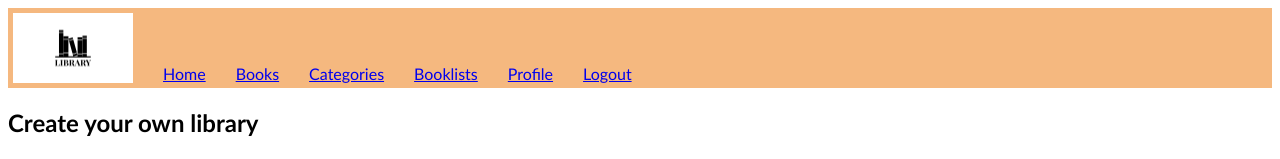
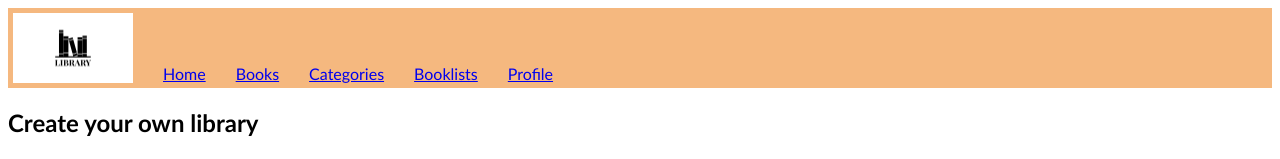
Before and after one commit to michaels90up/next-js-final-project-library, a Next.js app: page / in a window 1280 px wide. Shown: the top 159 px of the page. Built offline with nearby package versions, Linux system fonts and the light colour scheme.

Commit message:
Adding functional rendering logout

```diff
--- a/components/Header.js
+++ b/components/Header.js
@@ -19,7 +19,12 @@ const navStyles = css`
   }
 `;
 
-export default function Header() {
+function Anchor({ children, ...props }) {
+  // using a instead of Link since we want to force a full refresh
+  return <a {...props}>{children}</a>;
+}
+
+export default function Header(props) {
   return (
     <header>
       <nav css={navStyles}>
@@ -30,7 +35,20 @@ export default function Header() {
           <Link href="/categories">Categories</Link>
           <Link href="/booklists">Booklists</Link>
           <Link href="/profile">Profile</Link>
-          <Link href="/logout">Logout</Link>
+          {props.user ? (
+            <Anchor
+              css={css`
+                margin-left: 10px;
+              `}
+              href="/logout"
+            >
+              Logout
+            </Anchor>
+          ) : (
+            <div />
+          )}
+
+          {/* <Link href="/logout">Logout</Link> */}
         </div>
       </nav>
     </header>
--- a/pages/_app.js
+++ b/pages/_app.js
@@ -25,7 +25,7 @@ function MyApp({ Component, pageProps }) {
         <link rel="apple-touch-icon" href="/icon-apple-touch.png" />
         <link rel="manifest" href="/manifest.json" />
       </Head>
-      <Header />
+      <Header user={pageProps.user} />
 
       <Component {...pageProps} />
 
```
